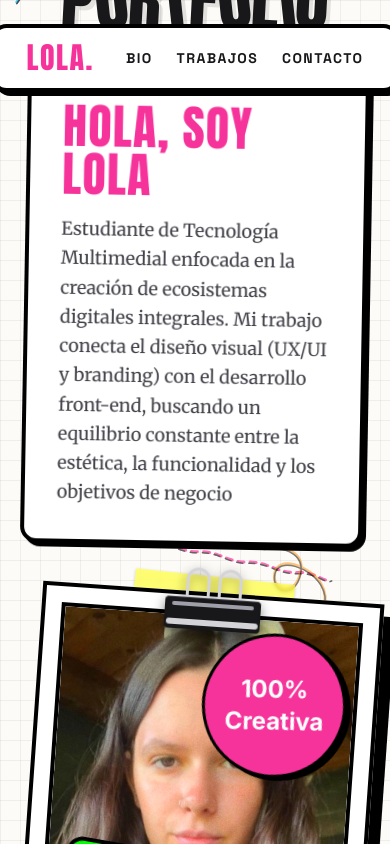
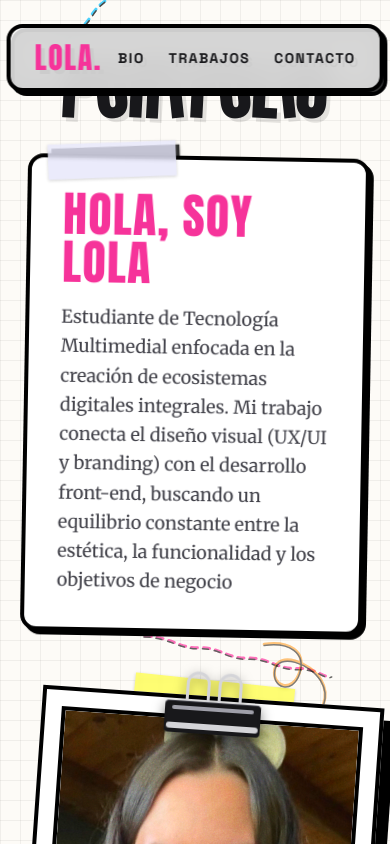
Before and after one commit to lolitaamazza/portfolio-lolamazza, a React (Vite) app: page / in a window 390 px wide. Shown: the top 844 px of the page. Built offline with nearby package versions, Linux system fonts and the light colour scheme.

Commit message:
pruba arreglo responsive

```diff
--- a/src/App.tsx
+++ b/src/App.tsx
@@ -58,7 +58,7 @@ export default function App() {
         <motion.div
           initial={{ y: -100, rotate: 0 }}
           animate={{ y: 0, rotate: 0 }}
-          className="sticker px-8 py-3 flex gap-8 items-center bg-white"
+          className="sticker px-6 md:px-8 py-3 flex justify-between md:justify-center gap-4 md:gap-8 items-center bg-white/80 backdrop-blur-md md:bg-white md:backdrop-blur-none"
         >
           <span className="font-display text-3xl tracking-wider text-pink-500">LOLA.</span>
           <div className="flex gap-6 font-bold uppercase text-sm tracking-widest">
@@ -70,9 +70,9 @@ export default function App() {
       </nav>
 
       {/* Hero Section */}
-       <section className="py-32 px-6 max-w-7xl mx-auto relative overflow-hidden">
+       <section className="pt-48 pb-40 md:py-32 px-6 max-w-7xl mx-auto relative overflow-hidden">
 
-        <div className="w-full relative h-full flex flex-col justify-center">
+        <div className="w-full relative h-full flex flex-col justify-center mt-8 md:mt-0">
 
 {/* Background Doodles for Hero Section */}
         <SparkleFour className="absolute top-1/4 left-10 z-0 opacity-80" color="#FF1493" />
@@ -92,7 +92,7 @@ export default function App() {
         <motion.div
             animate={{ y: [0, 20, 0], rotate: [-15, -10, -15] }}
             transition={{ repeat: Infinity, duration: 5, ease: "easeInOut" }}
-            className="absolute bottom-1/4 right-5 md:right-20 circular-sticker w-36 h-36 p-4 bg-pink-500 text-white font-handwriting font-bold text-2xl z-20 flex items-center justify-center"
+            className="absolute bottom-10 right-5 md:bottom-1/4 md:right-20 circular-sticker w-36 h-36 p-4 bg-pink-500 text-white font-handwriting font-bold text-2xl z-20 flex items-center justify-center"
           >
             <div className="transform rotate-12 text-center">100%<br/>Creativa</div>
           </motion.div>
@@ -118,7 +118,7 @@ export default function App() {
         <Zap className="absolute top-1/3 right-1/3 w-16 h-16 text-purple-500 fill-purple-500 opacity-50 -rotate-12" />
         <Star className="absolute bottom-1/3 left-1/4 w-12 h-12 text-yellow-500 fill-yellow-500 opacity-50 rotate-45" />
 
-        <div className="flex flex-col md:flex-row items-center justify-between gap-12 z-10 w-full">
+         <div className="flex flex-col md:flex-row items-center justify-between gap-16 md:gap-12 z-10 w-full">
 
           {/* Left: Text & Title */}
           <div className="flex-1 relative">
```
